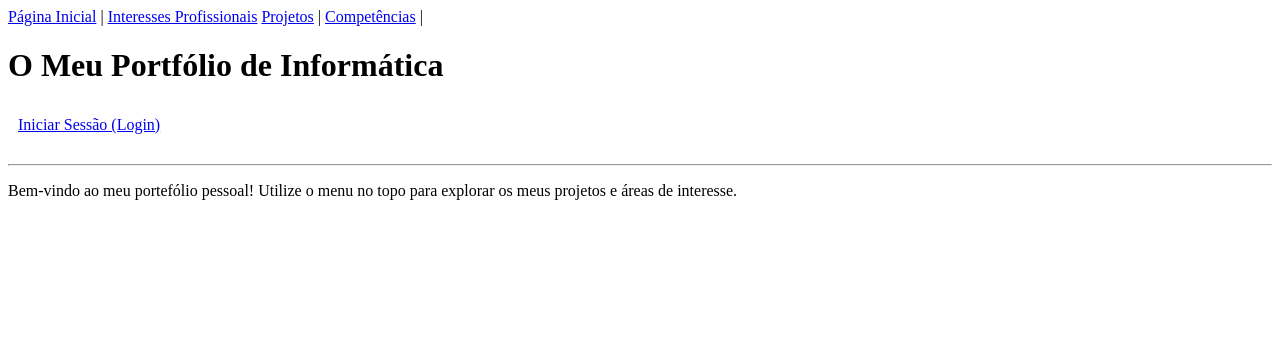
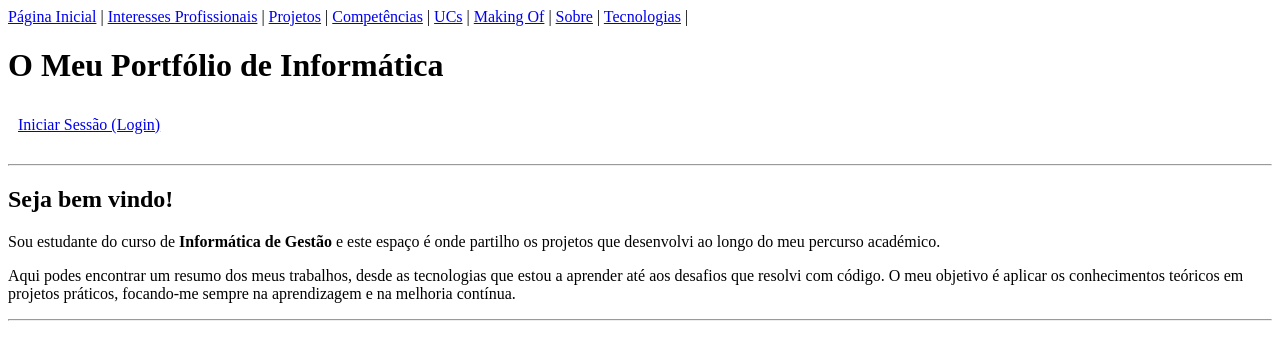
Before and after one commit to Adalrosa/PWLab-5, a Django app: page / in a window 1280 px wide. Shown: the top 360 px of the page. Run offline with Django 5.2, Linux system fonts and the light colour scheme.

Commit message:
add links

```diff
--- a/portfolio/templates/portfolio/base.html
+++ b/portfolio/templates/portfolio/base.html
@@ -6,12 +6,16 @@
 </head>
 <body>
 
-    <nav style="margin-bottom: 20px;">
-        <a href="{% url 'portfolio:home' %}">Página Inicial</a> |
-        <a href="{% url 'portfolio:interesses' %}">Interesses Profissionais</a>
-        <a href="{% url 'portfolio:projectos' %}">Projetos</a> |
-        <a href="{% url 'portfolio:competencias' %}">Competências</a> |
-    </nav>
+  <nav style="margin-bottom: 20px;">
+    <a href="{% url 'portfolio:home' %}">Página Inicial</a> |
+    <a href="{% url 'portfolio:interesses' %}">Interesses Profissionais</a> |
+    <a href="{% url 'portfolio:projectos' %}">Projetos</a> |
+    <a href="{% url 'portfolio:competencias' %}">Competências</a> |
+    <a href="{% url 'portfolio:ucs' %}">UCs</a> |
+    <a href="{% url 'portfolio:makingof' %}">Making Of</a> |
+    <a href="{% url 'portfolio:sobre' %}">Sobre</a> |
+    <a href="{% url 'portfolio:tecnologias' %}">Tecnologias</a> |
+  </nav>
 
     <main>
         {% block content %}
--- a/portfolio/templates/portfolio/home.html
+++ b/portfolio/templates/portfolio/home.html
@@ -13,6 +13,21 @@
     </header>
     <hr>
 
-    <p>Bem-vindo ao meu portefólio pessoal! Utilize o menu no topo para explorar os meus projetos e áreas de interesse.</p>
+    <section class="introducao">
+        <h2>Seja bem vindo!</h2>
+        <p>
+            Sou estudante do curso de <strong>Informática de Gestão</strong> e este espaço é onde partilho os projetos
+            que desenvolvi ao longo do meu percurso académico.
+        </p>
+        <p>
+            Aqui podes encontrar um resumo dos meus trabalhos, desde as tecnologias que estou a aprender
+            até aos desafios que resolvi com código.
+            O meu objetivo é aplicar os conhecimentos teóricos
+ em projetos práticos, focando-me sempre na aprendizagem e na melhoria contínua.
+        </p>
+    </section>
 
-{% endblock content %}
+    <hr>
+
+    {% endblock content %}
+    <hr>
--- a/portfolio/templates/portfolio/interesses.html
+++ b/portfolio/templates/portfolio/interesses.html
@@ -2,11 +2,6 @@
 
 {% block content %}
     <h2>Os Meus Interesses Profissionais</h2>
-
-    <a href="{% url 'portfolio:novo_interesse' %}" style="padding: 10px; background-color: #28a745; color: white; text-decoration: none; border-radius: 5px;">
-        + Adicionar Novo Interesse
-    </a>
-    <br><br>
 
     {% if interesse_preferido %}
         <div style="background-color: #f0f8ff; padding: 10px; margin-bottom: 20px; border-radius: 5px;">
--- /dev/null
+++ b/portfolio/templates/portfolio/ucs.html
@@ -0,0 +1,4 @@
+{% for uc in ucs %}
+    <h3>{{ uc.nome }}</h3>
+    <p>Ano: {{ uc.ano }} | Semestre: {{ uc.semestre }}</p>
+{% endfor %}
--- a/portfolio/urls.py
+++ b/portfolio/urls.py
@@ -14,5 +14,9 @@ urlpatterns = [
     path('projectos/', views.projectos_list_view, name='projectos'),
     path('projecto/<int:projecto_id>/', views.detalhe_projecto_view, name='detalhe_projecto'),
     path('competencias/', views.competencias_view, name='competencias'),
+    path('sobre/', views.sobre_view, name='sobre'),
+    path('tecnologias/', views.tecnologias_view, name='tecnologias'),
+    path('makingof/', views.makingof_view, name='makingof'),
+    path('ucs/', views.ucs_view, name='ucs'),
 
 ]
--- a/portfolio/views.py
+++ b/portfolio/views.py
@@ -1,3 +1,78 @@
+from django.shortcuts import render, redirect, get_object_or_404
+from django.forms import modelform_factory
+from django.db.models import Count
+from .models import Projecto, Competencia, Interesse, UnidadeCurricular, Tecnologia, MakingOf, Licenciatura, TFC, Formacao
+
+# Definição dos formulários
+ProjectoForm = modelform_factory(Projecto, fields='__all__')
+InteresseForm = modelform_factory(Interesse, fields='__all__')
+
+# --- Views da Home ---
+def home_page_view(request):
+    context = {
+        'projectos': Projecto.objects.all(),
+        'competencias': Competencia.objects.all(),
+        'interesses': Interesse.objects.all(),
+    }
+    return render(request, 'portfolio/home.html', context)
+
+# --- Views de Projetos ---
+def forms_projecto_view(request):
+    form = ProjectoForm(request.POST or None, request.FILES or None)
+    if form.is_valid():
+        form.save()
+        return redirect('portfolio:home')
+    return render(request, 'portfolio/forms.html', {'form': form})
+
+def apagar_projecto_view(request, projecto_id):
+    projecto = get_object_or_404(Projecto, id=projecto_id)
+    projecto.delete()
+    return redirect('portfolio:home')
+
+def editar_projecto_view(request, projecto_id):
+    projecto = get_object_or_404(Projecto, id=projecto_id)
+    form = ProjectoForm(request.POST or None, request.FILES or None, instance=projecto)
+    if form.is_valid():
+        form.save()
+        return redirect('portfolio:home')
+    return render(request, 'portfolio/forms.html', {'form': form})
+
+def projectos_list_view(request):
+    projectos = Projecto.objects.all()
+    return render(request, 'portfolio/projectos.html', {'projectos': projectos})
+
+def detalhe_projecto_view(request, projecto_id):
+    projecto = get_object_or_404(Projecto, id=projecto_id)
+    return render(request, 'portfolio/projecto_detail.html', {'projecto': projecto})
+
+# --- Views de Interesses ---
+def interesses_view(request):
+    interesses = Interesse.objects.annotate(num_projetos=Count('projetos')).order_by('-num_projetos')
+    interesse_preferido = Interesse.objects.filter(e_preferido=True).first()
+    context = {
+        'interesses': interesses,
+        'interesse_preferido': interesse_preferido
+    }
+    return render(request, 'portfolio/interesses.html', context)
+
+def detalhe_interesse_view(request, interesse_id):
+    interesse = get_object_or_404(Interesse, id=interesse_id)
+    return render(request, 'portfolio/interesse_detail.html', {'interesse': interesse})
+
+def editar_interesse_view(request, interesse_id=None):
+    if interesse_id:
+        interesse = get_object_or_404(Interesse, id=interesse_id)
+    else:
+        interesse = None
+    form = InteresseForm(request.POST or None, request.FILES or None, instance=interesse)
+    if form.is_valid():
+        form.save()
+        return redirect('portfolio:interesses')
+    return render(request, 'portfolio/object_form.html', {'form': form})
+
+def sobre_view(request):
+    return render(request, 'portfolio/sobre.html')
+
 from django.shortcuts import render, redirect, get_object_or_404
 from django.forms import modelform_factory
 from django.db.models import Count
@@ -70,6 +145,30 @@ def editar_interesse_view(request, interesse_id=None):
         return redirect('portfolio:interesses')
     return render(request, 'portfolio/object_form.html', {'form': form})
 
+# --- Views de Páginas Estáticas e Extras ---
 def competencias_view(request):
     competencias = Competencia.objects.all()
     return render(request, 'portfolio/competencias.html', {'competencias': competencias})
+
+def sobre_view(request):
+    return render(request, 'portfolio/sobre.html')
+
+def tecnologias_view(request):
+    return render(request, 'portfolio/tecnologias.html')
+
+def competencias_view(request):
+    competencias = Competencia.objects.all()
+    return render(request, 'portfolio/competencias.html', {'competencias': competencias})
+
+def ucs_view(request):
+    ucs = UnidadeCurricular.objects.all()
+    return render(request, 'portfolio/ucs.html', {'ucs': ucs})
+
+def tecnologias_view(request):
+    tecnologias = Tecnologia.objects.all().order_by('-nivel_interesse')
+    return render(request, 'portfolio/tecnologias.html', {'tecnologias': tecnologias})
+
+def makingof_view(request):
+
+    registos = MakingOf.objects.all().order_by('-data')
+    return render(request, 'portfolio/makingof.html', {'makingof_list': registos})
```
Also changed, not shown: portfolio/templates/portfolio/makingof.html (added, +19 -0 lines), portfolio/templates/portfolio/sobre.html (added, +7 -0 lines), portfolio/templates/portfolio/tecnologias.html (added, +20 -0 lines), project/settings.py (+5 -10 lines), README.dev.md (renamed from README.md).
